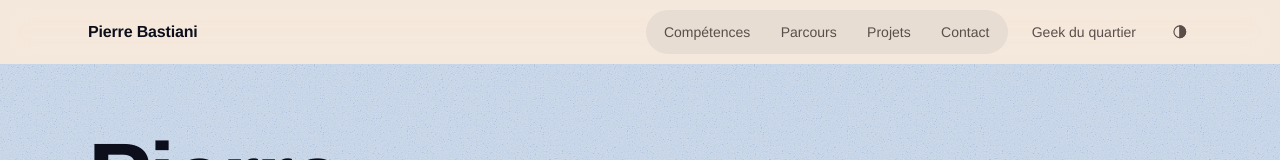
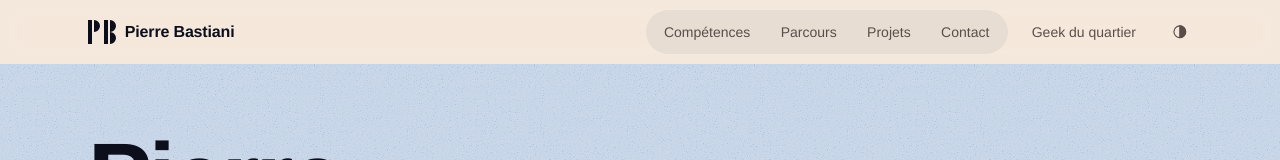
Before and after one commit to PierreBastiani/PierreBastiani.github.io, a Nuxt app: page / in a window 1280 px wide. Shown: the top 160 px of the page. Built offline with nearby package versions, Linux system fonts and the light colour scheme.

Commit message:
PB mark beside the name in the header
Inline SVG at 24 px (one grid unit per pixel), ink from the theme, hidden from
assistive tech so the link keeps its name. Same header on the shop page.

```diff
--- /dev/null
+++ b/app/components/BrandMark.vue
@@ -0,0 +1,25 @@
+<script setup lang="ts">
+// The PB mark: two stems and one half-disc used three times, drawn on a 32-unit grid
+// (the master SVGs and their rules live outside this repo). The viewBox crops to the letters,
+// 28 × 24 units, so at 24 px tall one unit is one pixel and every straight edge is crisp.
+// Decorative: the link around it carries the name.
+</script>
+
+<template>
+  <svg class="brand-mark" viewBox="2 4 28 24" aria-hidden="true">
+    <path
+      d="M2 4H6V28H2Z M18 4H22V28H18Z M8 4A6 6 0 0 1 8 16Z M24 4A6 6 0 0 1 24 16Z M24 16A6 6 0 0 1 24 28Z"
+    />
+  </svg>
+</template>
+
+<style scoped>
+.brand-mark {
+  flex: none;
+  display: block;
+  height: 1.5rem;
+  width: auto;
+  aspect-ratio: 28 / 24;
+  fill: currentColor;
+}
+</style>
--- a/app/components/SiteHeader.vue
+++ b/app/components/SiteHeader.vue
@@ -12,8 +12,10 @@ const names = { auto: 'automatique (suit l’appareil)', light: 'clair', dark: '
 <template>
   <header class="site-header vt-header">
     <div class="wrap bar">
-      <NuxtLink v-if="props.variant === 'geek'" class="name" :to="links.home" translate="no">{{ contact.name }}</NuxtLink>
-      <a v-else class="name" href="#top" translate="no">{{ contact.name }}</a>
+      <NuxtLink v-if="props.variant === 'geek'" class="name" :to="links.home" translate="no">
+        <BrandMark />{{ contact.name }}
+      </NuxtLink>
+      <a v-else class="name" href="#top" translate="no"><BrandMark />{{ contact.name }}</a>
 
       <nav v-if="props.variant !== 'geek'" aria-label="Sections">
         <ul>
@@ -69,6 +71,9 @@ const names = { auto: 'automatique (suit l’appareil)', light: 'clair', dark: '
   min-height: var(--header-h);
 }
 .name {
+  display: inline-flex;
+  align-items: center;
+  gap: 0.55rem;
   font: 650 1rem/1 var(--f-display);
   text-decoration: none;
   letter-spacing: -0.01em;
```
